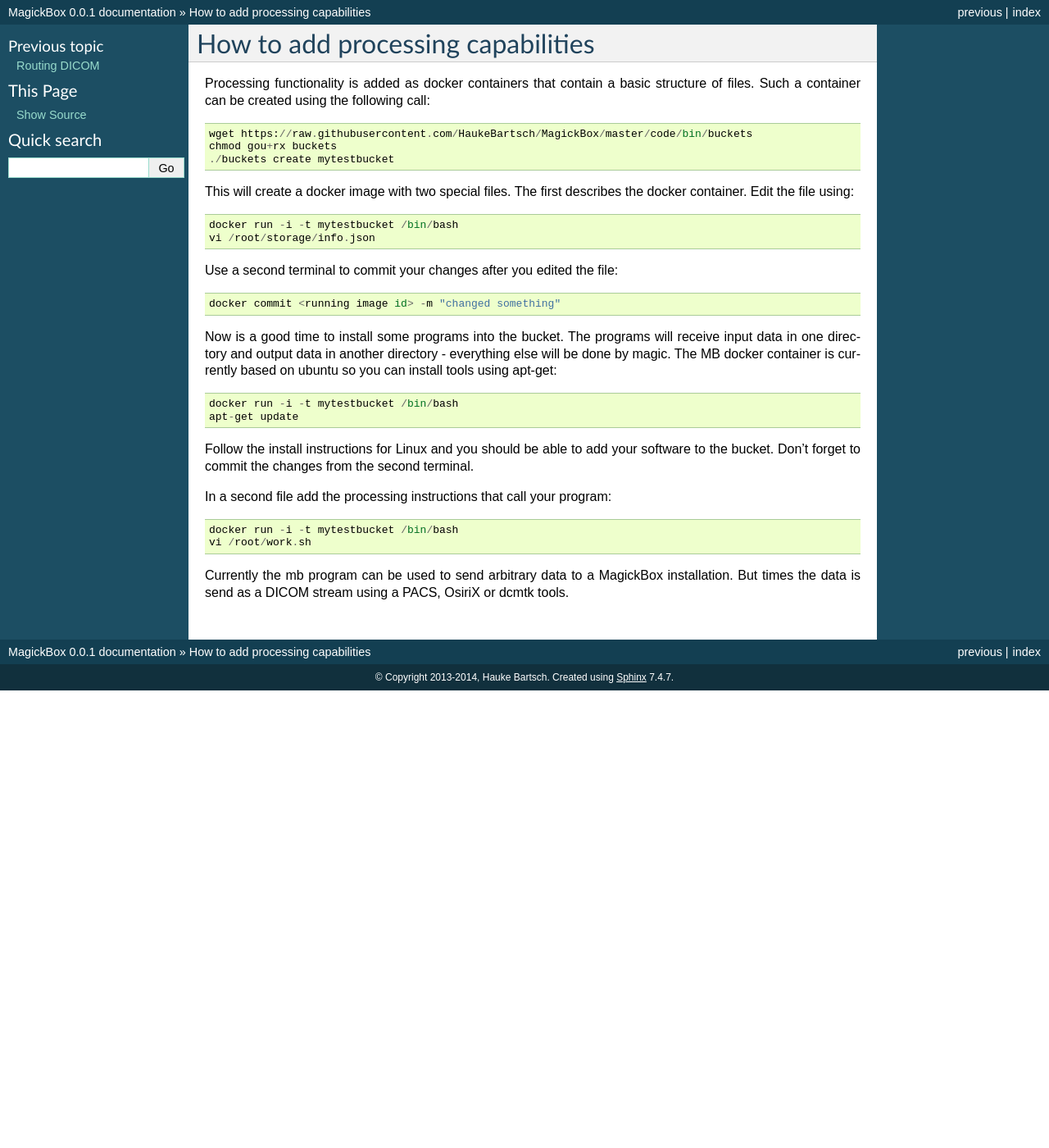
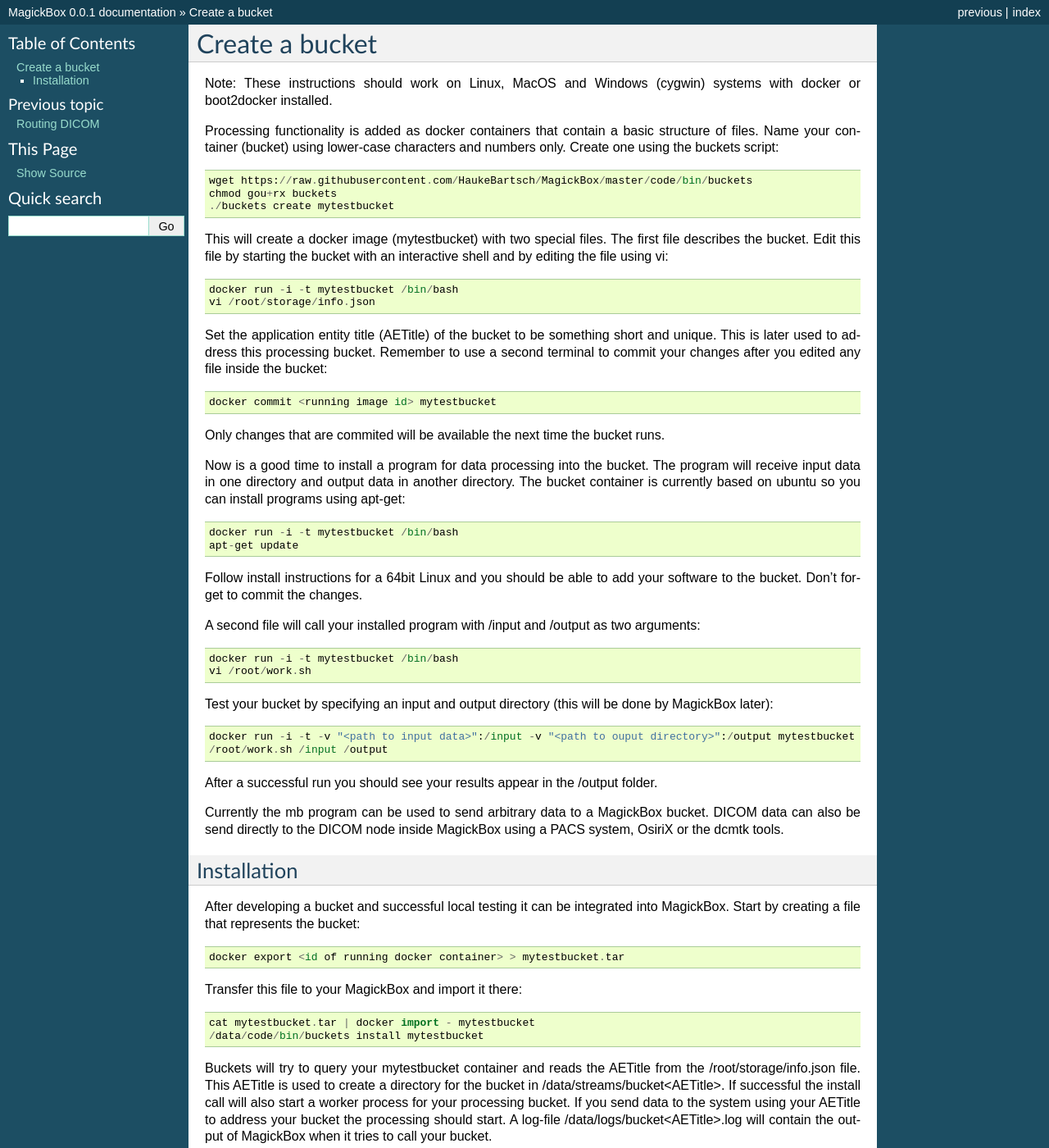
Before and after one commit to HaukeBartsch/MagickBox, a Sphinx documentation site: the page built from code/documentation/docs/source/BucketAPI.rst, in a window 1280 px wide and 1400 px high. Shown: the whole window at 82% size. Built offline with Sphinx 7.4.7, drawn with Linux system fonts in a browser that asks for light colours.

Commit message:
how to install a bucket

```diff
--- a/code/documentation/docs/source/BucketAPI.rst
+++ b/code/documentation/docs/source/BucketAPI.rst
@@ -1,34 +1,59 @@
 .. _BucketAPI:
 
-***********************************
-How to add processing capabilities
-***********************************
+****************
+Create a bucket
+****************
 
-Processing functionality is added as docker containers that contain a basic structure of files. Such a container can be created using the following call::
+Note: These instructions should work on Linux, MacOS and Windows (cygwin) systems with docker or boot2docker installed.
+
+Processing functionality is added as docker containers that contain a basic structure of files. Name your container (bucket) using lower-case characters and numbers only. Create one using the buckets script::
 
  wget https://raw.githubusercontent.com/HaukeBartsch/MagickBox/master/code/bin/buckets
  chmod gou+rx buckets
  ./buckets create mytestbucket
 
-This will create a docker image with two special files. The first describes the docker container. Edit the file using::
+This will create a docker image (mytestbucket) with two special files. The first file describes the bucket. Edit this file by starting the bucket with an interactive shell and by editing the file using vi::
 
  docker run -i -t mytestbucket /bin/bash
  vi /root/storage/info.json
 
-Use a second terminal to commit your changes after you edited the file::
+Set the application entity title (AETitle) of the bucket to be something short and unique. This is later used to address this processing bucket. Remember to use a second terminal to commit your changes after you edited any file inside the bucket::
 
- docker commit <running image id> -m "changed something"
+ docker commit <running image id> mytestbucket
 
-Now is a good time to install some programs into the bucket. The programs will receive input data in one directory and output data in another directory - everything else will be done by magic. The MB docker container is currently based on ubuntu so you can install tools using apt-get::
+Only changes that are commited will be available the next time the bucket runs.
+
+Now is a good time to install a program for data processing into the bucket. The program will receive input data in one directory and output data in another directory. The bucket container is currently based on ubuntu so you can install programs using apt-get::
 
  docker run -i -t mytestbucket /bin/bash
  apt-get update
 
-Follow the install instructions for Linux and you should be able to add your software to the bucket. Don't forget to commit the changes from the second terminal.
+Follow install instructions for a 64bit Linux and you should be able to add your software to the bucket. Don't forget to commit the changes.
 
-In a second file add the processing instructions that call your program::
+A second file will call your installed program with /input and /output as two arguments::
 
  docker run -i -t mytestbucket /bin/bash
  vi /root/work.sh
 
-Currently the mb program can be used to send arbitrary data to a MagickBox installation. But times the data is send as a DICOM stream using a PACS, OsiriX or dcmtk tools.
+Test your bucket by specifying an input and output directory (this will be done by MagickBox later)::
+
+ docker run -i -t -v "<path to input data>":/input -v "<path to ouput directory>":/output mytestbucket /bin/bash
+ /root/work.sh /input /output
+
+After a successful run you should see your results appear in the /output folder.
+
+Currently the mb program can be used to send arbitrary data to a MagickBox bucket. DICOM data can also be send directly to the DICOM node inside MagickBox using a PACS system, OsiriX or the dcmtk tools.
+
+Installation
+============
+
+After developing a bucket and successful local testing it can be integrated into MagickBox. Start by creating a file that represents the bucket::
+
+ docker export <id of running docker container> > mytestbucket.tar
+
+Transfer this file to your MagickBox and import it there::
+
+ cat mytestbucket.tar | docker import - mytestbucket
+ /data/code/bin/buckets install mytestbucket
+
+Buckets will try to query your mytestbucket container and reads the AETitle from the /root/storage/info.json file. This AETitle is used to create a directory for the bucket in /data/streams/bucket<AETitle>. If successful the install call will also start a worker process for your processing bucket. If you send data to the system using your AETitle to address your bucket the processing should start. A log-file /data/logs/bucket<AETitle>.log will contain the output of MagickBox when it tries to call your bucket.
```
